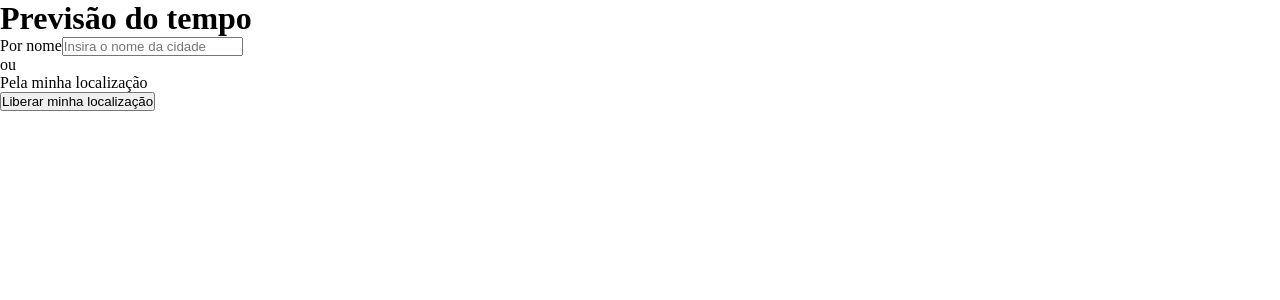
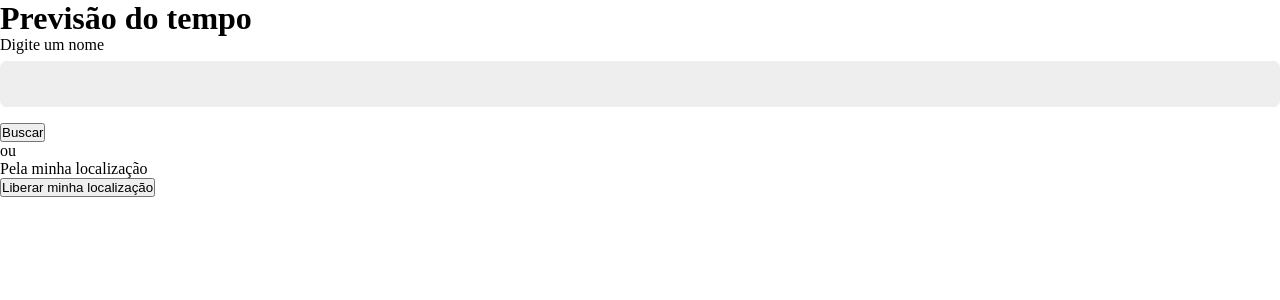
Before and after one commit to gabriellamas/99-weather, a React (Create React App) app: page / in a window 1280 px wide. Shown: the top 300 px of the page. Built offline with nearby package versions, Linux system fonts and the light colour scheme.

Commit message:
Create input component and custom hook useForm for validation

```diff
--- a/src/App.js
+++ b/src/App.js
@@ -1,17 +1,23 @@
+import Input from './components/Input'
+import useForm from './customHook/useForm'
 import GetCoords from './utils/getCoords'
 
-const App = () =>(
+
+const App = () =>{
+  const cityInput = useForm();
+
+  return (
     <div className="App">
       <h1>Previsão do tempo</h1>
-      <label>
-        <span>Por nome</span>
-        <input type="text" placeholder="Insira o nome da cidade"/>
-      </label>
+
+        <Input label="Digite um nome" type="text" {...cityInput}/>
+        <button type="submit" onClick={()=>cityInput.validate()}>Buscar</button>
+
       <p>ou</p>
 
       <label>Pela minha localização</label><br/>
       <button type="button" onClick={()=>GetCoords()}>Liberar minha localização</button>
     </div>
-  );
+  )};
 
 export default App;
--- /dev/null
+++ b/src/components/Input.js
@@ -0,0 +1,24 @@
+import React from 'react';
+import styles from './Input.module.css';
+
+const Input = ({ label, type, name, value, onChange, error, onBlur }) => {
+  return (
+    <div className={styles.wrapper}>
+      <label htmlFor={name} className={styles.label}>
+        {label}
+      </label>
+      <input
+        id={name}
+        name={name}
+        className={styles.input}
+        type={type}
+        value={value}
+        onChange={onChange}
+        onBlur={onBlur}
+      />
+      {error && <p className={styles.error}>{error}</p>}
+    </div>
+  );
+};
+
+export default Input;
--- /dev/null
+++ b/src/components/Input.module.css
@@ -0,0 +1,35 @@
+.wrapper {
+  margin-bottom: 1rem;
+}
+
+.input {
+  border: 1px solid #eee;
+  display: block;
+  width: 100%;
+  font-size: 1rem;
+  padding: 0.8rem;
+  border-radius: 0.4rem;
+  background: #eee;
+  transition: 0.2s;
+}
+
+.input:focus,
+.input:hover {
+  outline: none;
+  border-color: #fb1;
+  background: white;
+  box-shadow: 0 0 0 3px #fea;
+}
+
+.label {
+  display: block;
+  font-size: 1rem;
+  line-height: 1;
+  padding-bottom: 0.5rem;
+}
+
+.error {
+  color: #f31;
+  font-size: 0.875rem;
+  margin-top: 0.25rem;
+}
--- /dev/null
+++ b/src/customHook/useForm.js
@@ -0,0 +1,31 @@
+import React, {useState} from 'react';
+
+const useForm = (type) => {
+  const [value, setValue] = useState('');
+  const [error, setError] = useState(null);
+
+  function validate(value) {
+    if (type === false) return true;
+    if (value.length === 0) {
+      setError('Preencha um valor.');
+      return false;
+    } else {
+      setError(null);
+      return true;
+    }
+  }
+
+  function onChange({ target }) {
+    setValue(target.value);
+  }
+
+  return {
+    value,
+    setValue,
+    onChange,
+    error,
+    validate: () => validate(value),
+  };
+};
+
+export default useForm;
```
